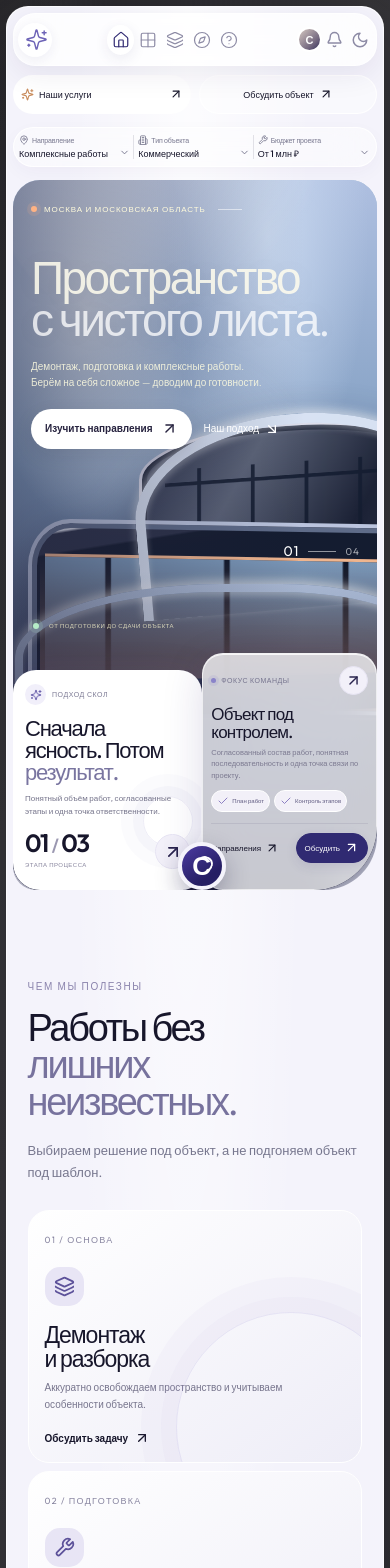
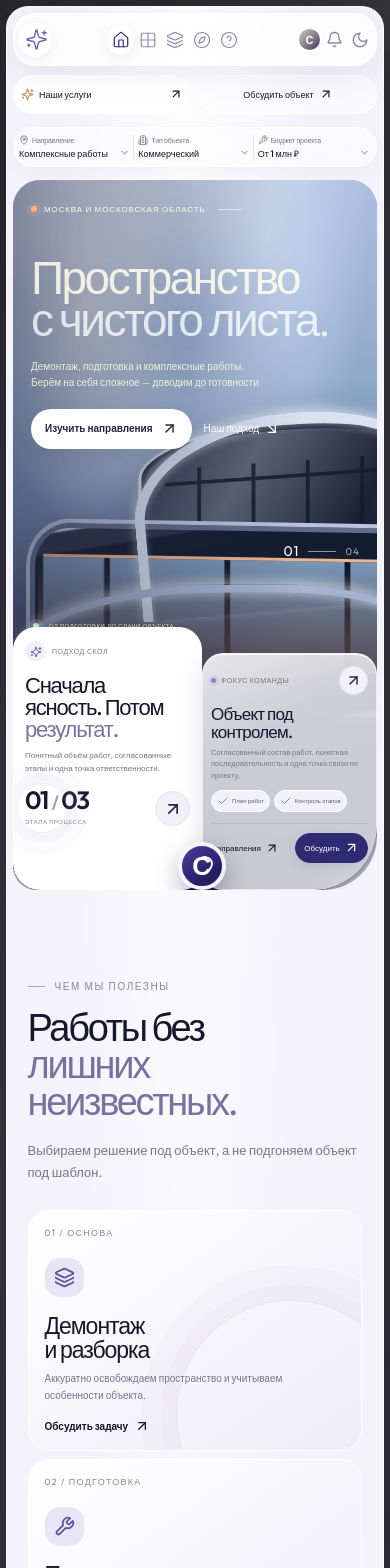
Before and after one commit to borzenkoofficial-lab/Test-skol, a React (Vite) app: page / in a window 390 px wide. Shown: the top 1568 px of the page. Built offline with nearby package versions, Linux system fonts and the light colour scheme.

Commit message:
Refine visual hierarchy, card depth, hover states and restrained entrance motion

```diff
--- a/src/styles.css
+++ b/src/styles.css
@@ -881,6 +881,98 @@ button:disabled { cursor: not-allowed; opacity: .55; }
   .featured-link, .featured-cta { min-height: 27px; gap: 3px; font-size: 7px; }
   .featured-cta { padding: 5px 6px; }
 }
+
+/* Final visual pass: controlled depth, typography and motion. */
+.frame { isolation: isolate; }
+.dashboard { contain: layout; }
+.hero::after {
+  position: absolute;
+  z-index: 1;
+  inset: 0;
+  pointer-events: none;
+  content: "";
+  opacity: .17;
+  background-image:
+    linear-gradient(rgba(255,255,255,.13) 1px, transparent 1px),
+    linear-gradient(90deg, rgba(255,255,255,.13) 1px, transparent 1px);
+  background-size: 68px 68px;
+  mask-image: linear-gradient(120deg, #000, transparent 68%);
+}
+.hero-art { transform: scale(1.012); transition: transform 900ms var(--ease), filter 600ms ease; }
+.hero:hover .hero-art { transform: scale(1.035); filter: saturate(1.06); }
+.hero-content { pointer-events: none; }
+.hero-content button { pointer-events: auto; }
+.hero h1, .section-heading h2, .project-copy h2, .contact-section h2 { text-wrap: balance; }
+.hero-description, .section-heading > p, .service-tile p, .project-copy > p, .contact-section > div > p { text-wrap: pretty; }
+.stat-card, .featured-card { will-change: transform; }
+.stat-card::before, .featured-card::before {
+  position: absolute;
+  inset: 0;
+  z-index: 0;
+  pointer-events: none;
+  border-radius: inherit;
+  content: "";
+  opacity: .6;
+  background: linear-gradient(145deg, rgba(255,255,255,.72), transparent 36%);
+}
+.stat-card > *, .featured-card > * { position: relative; z-index: 1; }
+.stat-orbit { pointer-events: none; }
+.card-kicker, .featured-label { line-height: 1.4; }
+.feature-tags span { transition: transform .2s var(--ease), background .2s; }
+.feature-tags span:hover { transform: translateY(-2px); background: #fff; }
+.featured-card { box-shadow: 0 14px 42px rgba(30,24,80,.17), inset 0 1px 0 rgba(255,255,255,.9); }
+.stat-card { box-shadow: 0 18px 48px rgba(25,20,65,.17), inset 0 1px 0 rgba(255,255,255,.92); }
+.brand-orb { transition: transform .3s var(--ease), box-shadow .3s; }
+.brand-orb:hover { transform: translateY(-3px) rotate(-5deg); box-shadow: 0 15px 32px #19143e5c; }
+.section-heading { position: relative; }
+.section-kicker { gap: 10px; }
+.section-kicker::before {
+  width: 17px;
+  height: 1px;
+  flex: 0 0 auto;
+  background: currentColor;
+  content: "";
+  opacity: .7;
+}
+.service-tile { display: flex; flex-direction: column; align-items: flex-start; }
+.service-tile p { flex: 0 1 auto; }
+.service-tile .tile-link { margin-top: auto; padding-top: 20px; }
+.tile-icon { transition: transform .3s var(--ease), background .3s, color .3s; }
+.service-tile:hover .tile-icon { transform: translateY(-2px) rotate(-4deg); background: #ded8f8; }
+.project-visual { isolation: isolate; }
+.blueprint { backdrop-filter: blur(1px); }
+.blueprint-room { transition: background .25s, border-color .25s; }
+.project-visual:hover .blueprint-room { background: #a9a3e018; border-color: #e5ddffdc; }
+.process-list > div { transition: padding .2s var(--ease), background .2s; }
+.process-list > div:hover { padding-right: 10px; padding-left: 8px; background: rgba(130,120,190,.055); }
+.contact-section { box-shadow: 0 16px 50px rgba(29,24,75,.06); }
+.contact-form input { min-height: 44px; }
+.footer { align-items: center; }
+.footer > span { line-height: 1.5; }
+.top-pill:active, .button-dark:active, .featured-cta:active, .service-tile:active { transform: translateY(0) scale(.99); }
+@keyframes skol-rise-in {
+  from { opacity: 0; transform: translateY(12px); }
+  to { opacity: 1; transform: translateY(0); }
+}
+@keyframes skol-ambient {
+  0%, 100% { opacity: .42; transform: translate3d(0,0,0) scale(1); }
+  50% { opacity: .6; transform: translate3d(-1%,1%,0) scale(1.04); }
+}
+.hero .eyebrow { animation: skol-rise-in .6s var(--ease) both; }
+.hero h1 { animation: skol-rise-in .72s .06s var(--ease) both; }
+.hero-description { animation: skol-rise-in .72s .12s var(--ease) both; }
+.hero-actions { animation: skol-rise-in .72s .18s var(--ease) both; }
+.stat-card { animation: skol-rise-in .75s .14s var(--ease) both; }
+.featured-card { animation: skol-rise-in .75s .22s var(--ease) both; }
+.orb-one { animation: skol-ambient 11s ease-in-out infinite; }
+@media (max-width: 720px) {
+  .hero::after { background-size: 46px 46px; opacity: .12; }
+  .hero:hover .hero-art { transform: scale(1.012); }
+  .hero .eyebrow, .hero h1, .hero-description, .hero-actions, .stat-card, .featured-card { animation-duration: .35s; }
+  .service-tile .tile-link { padding-top: 14px; }
+  .featured-card { box-shadow: 0 8px 25px rgba(30,24,80,.13), inset 0 1px 0 rgba(255,255,255,.85); }
+}
+
 @media (prefers-reduced-motion: reduce) {
   *, *::before, *::after { scroll-behavior: auto !important; transition-duration: .01ms !important; animation-duration: .01ms !important; }
 }
```
